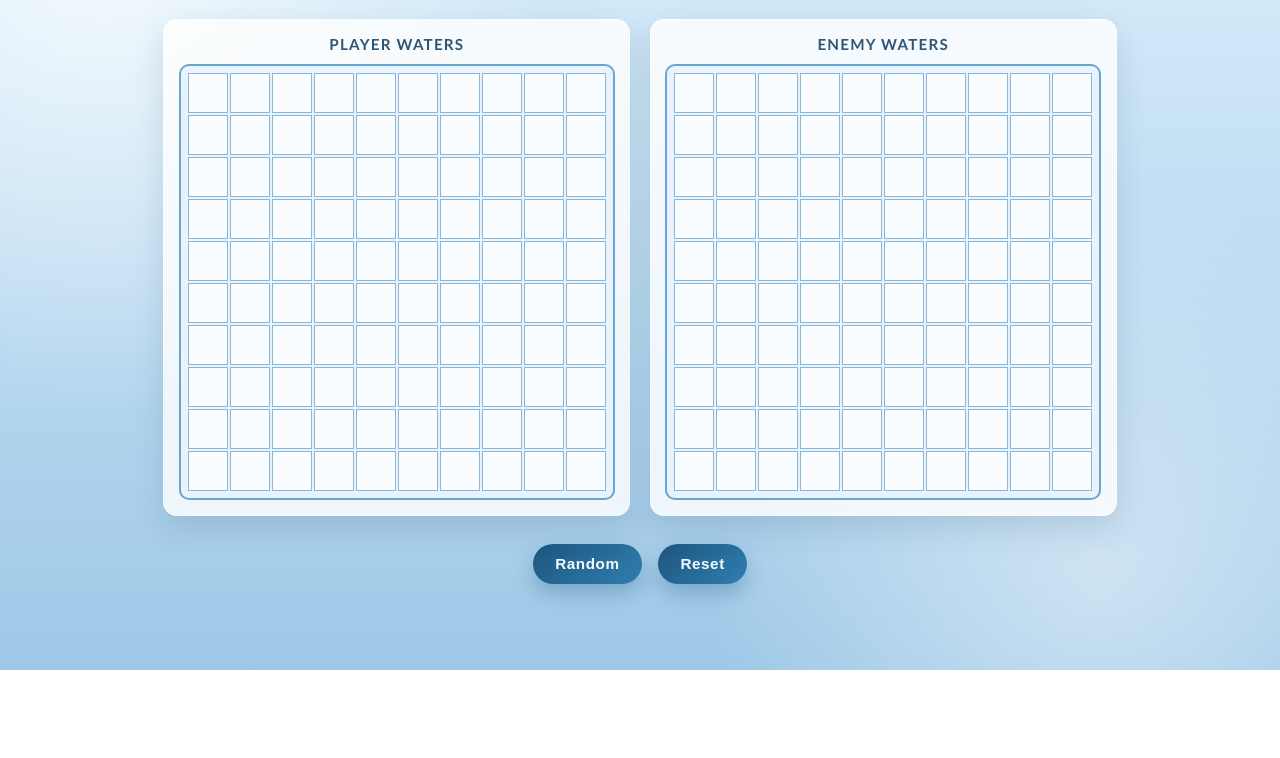
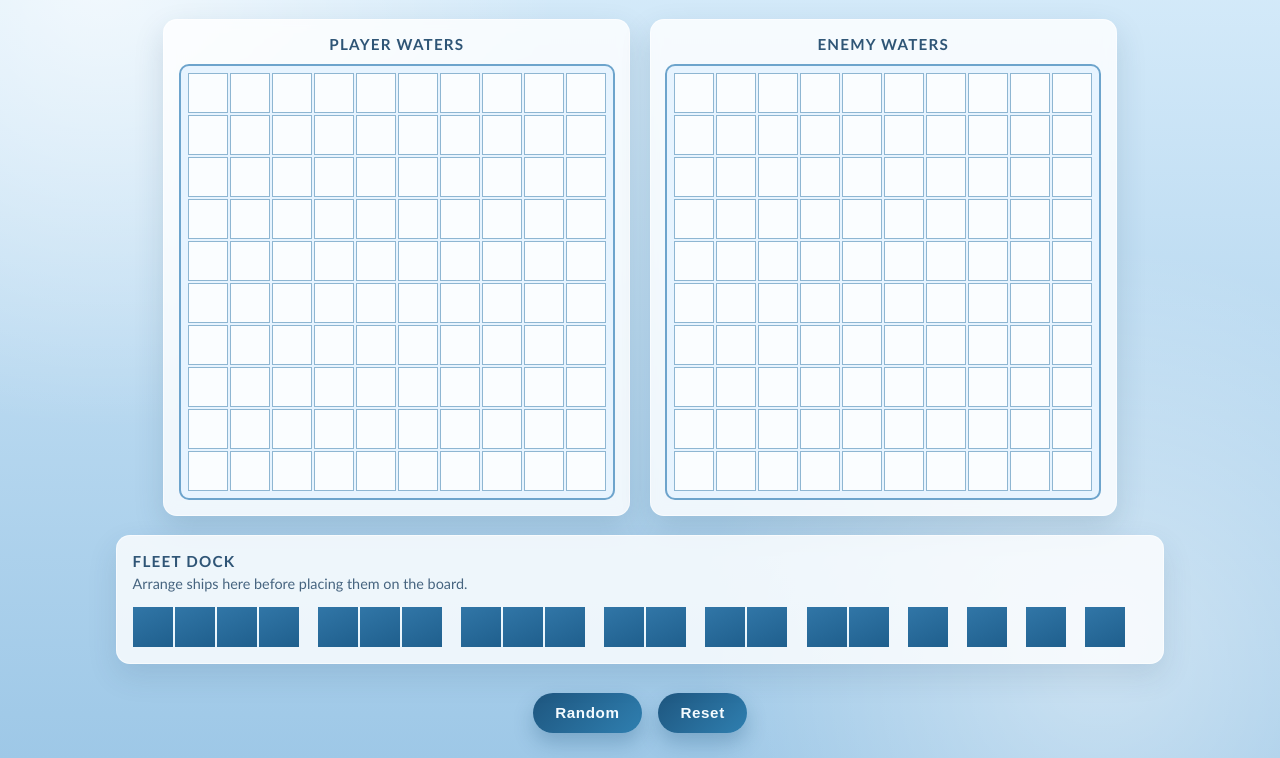
Before and after one commit to feddevv/top-battleship, a website built with webpack: page src/template.html in a window 1280 px wide. Shown: the part 130-888 px from the top of the page. Before the commit the page ends 800 px from the top, so only its background shows below. Built offline with nearby package versions, Linux system fonts and the light colour scheme.

Commit message:
feat: add fleet dock section with ship arrangement buttons and styling

```diff
--- a/src/main.css
+++ b/src/main.css
@@ -95,6 +95,66 @@ main {
   text-transform: uppercase;
   letter-spacing: 0.08em;
   color: #2f5576;
+}
+
+.fleet-dock {
+  background: var(--surface);
+  border: 1px solid var(--surface-border);
+  border-radius: 14px;
+  padding: 1rem;
+  box-shadow: 0 12px 30px rgba(29, 67, 97, 0.12);
+  animation: slide-up 420ms ease both;
+  animation-delay: 180ms;
+}
+
+.fleet-dock-head h2 {
+  margin: 0;
+  font-size: 0.95rem;
+  text-transform: uppercase;
+  letter-spacing: 0.08em;
+  color: #2f5576;
+}
+
+.fleet-dock-head p {
+  margin-top: 0.35rem;
+  color: var(--muted);
+  font-size: 0.9rem;
+}
+
+.fleet-list {
+  margin-top: 0.95rem;
+  display: flex;
+  flex-wrap: wrap;
+  gap: 1.2rem;
+}
+
+.dock-ship {
+  border: none;
+  background: linear-gradient(180deg, #f2fbff, #e5f3fc);
+  display: inline-flex;
+  gap: 2px;
+  cursor: grab;
+  transition:
+    transform 140ms ease,
+    box-shadow 140ms ease,
+    border-color 140ms ease;
+}
+
+.dock-ship span {
+  width: var(--cell-size);
+  height: var(--cell-size);
+  background: linear-gradient(155deg, #3176a7, #1f5f8d);
+}
+
+.dock-ship:hover {
+  transform: translateY(-2px);
+  border-color: #4d88af;
+  box-shadow: 0 8px 16px rgba(31, 82, 117, 0.2);
+}
+
+.dock-ship:active {
+  cursor: grabbing;
+  transform: translateY(0);
 }
 
 .buttons {
@@ -265,6 +325,14 @@ main {
 }
 
 @media (max-width: 520px) {
+  .fleet-list {
+    justify-content: center;
+  }
+
+  .fleet-dock-head {
+    text-align: center;
+  }
+
   .result-actions {
     flex-direction: column;
   }
--- a/src/modules/GameController.js
+++ b/src/modules/GameController.js
@@ -155,7 +155,6 @@ export class GameController {
 
       randomButton.disabled = true
       this.#isActive = true
-      console.log(this.#isActive)
     })
 
     resetButton.addEventListener('click', () => {
--- a/src/template.html
+++ b/src/template.html
@@ -24,6 +24,55 @@
         </section>
       </div>
 
+      <section class="fleet-dock" aria-label="Fleet staging area">
+        <div class="fleet-dock-head">
+          <h2>Fleet Dock</h2>
+          <p>Arrange ships here before placing them on the board.</p>
+        </div>
+
+        <div class="fleet-list">
+          <button class="dock-ship length-4" type="button" draggable="true">
+            <span></span><span></span><span></span><span></span>
+          </button>
+
+          <button class="dock-ship length-3" type="button" draggable="true">
+            <span></span><span></span><span></span>
+          </button>
+
+          <button class="dock-ship length-3" type="button" draggable="true">
+            <span></span><span></span><span></span>
+          </button>
+
+          <button class="dock-ship length-2" type="button" draggable="true">
+            <span></span><span></span>
+          </button>
+
+          <button class="dock-ship length-2" type="button" draggable="true">
+            <span></span><span></span>
+          </button>
+
+          <button class="dock-ship length-2" type="button" draggable="true">
+            <span></span><span></span>
+          </button>
+
+          <button class="dock-ship length-1" type="button" draggable="true">
+            <span></span>
+          </button>
+
+          <button class="dock-ship length-1" type="button" draggable="true">
+            <span></span>
+          </button>
+
+          <button class="dock-ship length-1" type="button" draggable="true">
+            <span></span>
+          </button>
+
+          <button class="dock-ship length-1" type="button" draggable="true">
+            <span></span>
+          </button>
+        </div>
+      </section>
+
       <div class="buttons">
         <button class="btn random">Random</button>
         <button class="btn reset">Reset</button>
```
